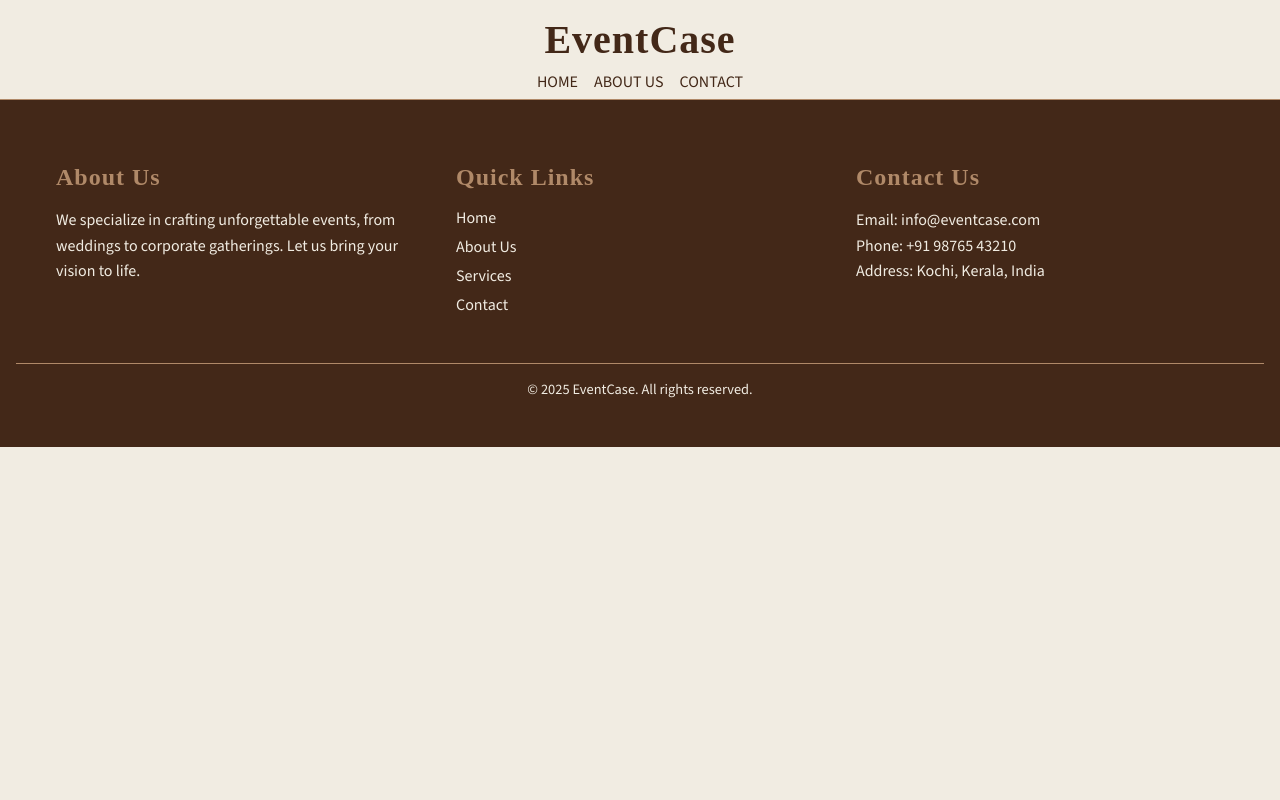
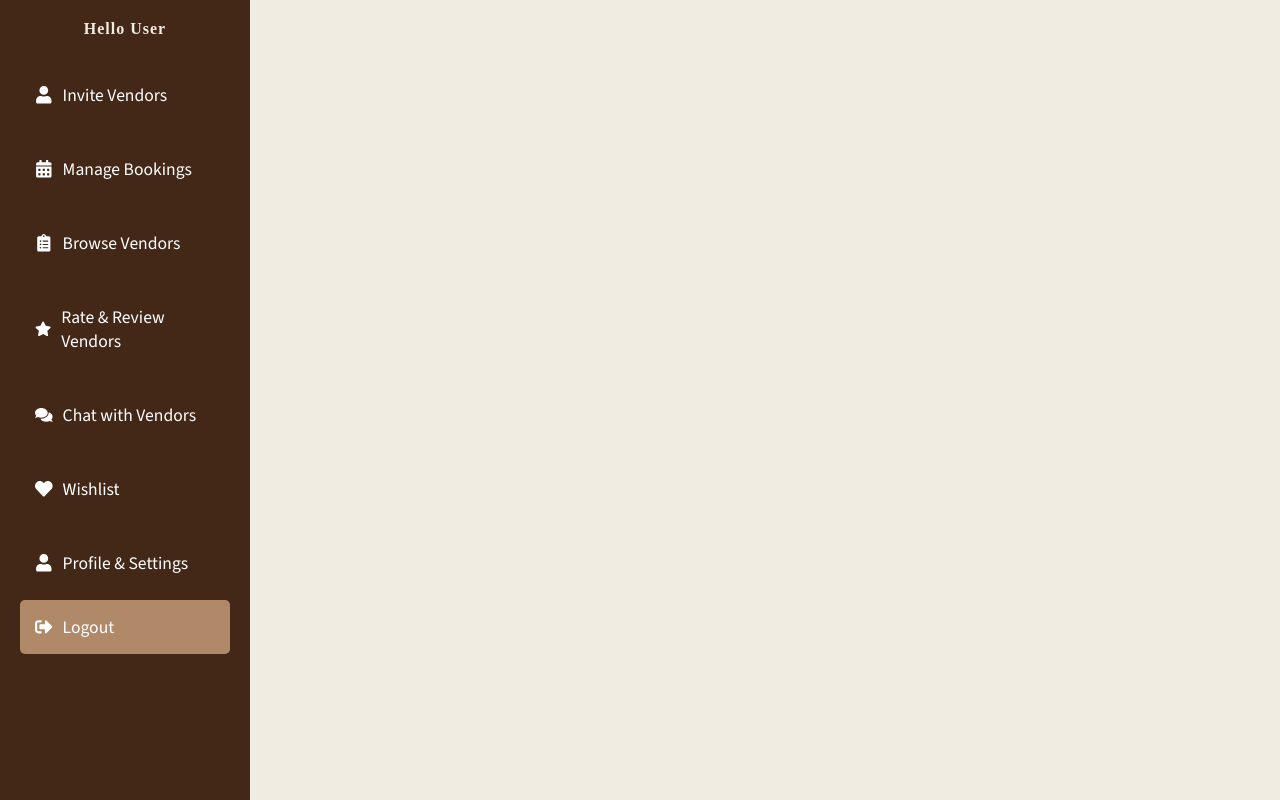
Before and after one commit to sreelakshmyaj/EventCase, a React (Create React App) app in the folder frontend/: page /dashboard in a window 1280 px wide. Built offline with nearby package versions, Linux system fonts and the light colour scheme; a web font is replaced by a local one.

Commit message:
Created sidebar

```diff
--- a/frontend/package.json
+++ b/frontend/package.json
@@ -7,6 +7,7 @@
     "lucide-react": "^0.477.0",
     "react": "^19.0.0",
     "react-dom": "^19.0.0",
+    "react-icons": "^5.5.0",
     "react-router-dom": "^7.2.0",
     "react-scripts": "5.0.1"
   },
--- a/frontend/src/App.css
+++ b/frontend/src/App.css
@@ -6,7 +6,7 @@ body {
     font-family: "Source Sans 3", serif;
 }
 
-h1, h2 {
+h1, h2, h3, h4 {
     font-family: "Oranienbaum", serif;
     letter-spacing: 1px;
 }
@@ -552,6 +552,94 @@ a:hover {
     background: #9a7153;
 }
 
+/* Dashboard */
+.dashboard-page {
+    background: #f1ece2;
+    min-height: 100vh;
+    display: flex;
+    flex-direction: column;
+    align-items: center;
+}
+
+.dashboard-container {
+    text-align: center;
+    background: white;
+    padding: 30px;
+    margin-top: 20px;
+    border-radius: 10px;
+    box-shadow: 0 4px 8px rgba(0, 0, 0, 0.2);
+    width: 90%;
+    max-width: 600px;
+}
+
+.dashboard-container h1 {
+    color: #b08968;
+}
+
+.dashboard-section {
+    margin-top: 20px;
+    padding: 15px;
+    background: #b08968;
+    color: white;
+    border-radius: 8px;
+}
+
+/* Sidebar */
+.sidebar {
+    width: 250px;
+    height: 100vh;
+    background: #432818;
+    color: white;
+    padding: 20px;
+    position: fixed;
+    left: 0;
+    top: 0;
+    display: flex;
+    flex-direction: column;
+}
+
+.sidebar h4 {
+    text-align: center;
+    margin-bottom: 20px;
+    color: #f1ece2;
+}
+
+.sidebar ul {
+    list-style: none;
+    padding: 0;
+    display: flex;
+    flex-direction: column;
+}
+
+.sidebar ul li {
+    padding: 15px;
+    margin: 10px 0;
+    border-radius: 5px;
+    transition: background 0.3s;
+}
+
+.sidebar ul li:hover {
+    background: #b08968;
+}
+
+.sidebar ul li a {
+    color: white;
+    text-decoration: none;
+    display: flex;
+    align-items: center;
+    gap: 10px;
+    font-size: 1.1rem;
+}
+
+.sidebar .logout {
+    margin-top: auto;
+    background: #b08968;
+}
+
+.sidebar .logout:hover {
+    background: #a07155;
+}
+
 
 
 @media screen and (max-width: 768px) {
--- a/frontend/src/App.js
+++ b/frontend/src/App.js
@@ -1,25 +1,23 @@
 import './App.css';
 import Home from './pages/Home';
 import { BrowserRouter as Router, Routes, Route } from 'react-router-dom';
-import Header from './components/Header';
 import AboutUs from './pages/AboutUs';
 import Contact from './pages/Contact';
-import Footer from './components/Footer';
 import Login from './pages/Login';
 import Register from './pages/Regiser';
+import Dashboard from './pages/Dashboard';
 
 function App() {
   return(
     <Router>
-      <Header />
       <Routes>
-        <Route path="/" element={<Home />} />
+        <Route path="/" element={<Dashboard />} />
         <Route path="/about" element={<AboutUs />} />
         <Route path="/contact" element={<Contact />} />
         <Route path='/login' element={<Login />} />
         <Route path='/register' element={<Register />} />
+        <Route path='/dashboard' element={<Dashboard />} />
       </Routes>
-      <Footer />
     </Router>
   )
 }
--- /dev/null
+++ b/frontend/src/components/Sidebar.js
@@ -0,0 +1,55 @@
+import React from "react";
+import { Link } from "react-router-dom";
+import { FaUser, FaCalendarAlt, FaStar, FaComments, FaClipboardList, FaHeart, FaSignOutAlt } from "react-icons/fa";
+
+const Sidebar = () => {
+  return (
+    <div className="sidebar">
+      <h4>Hello User</h4>
+      <ul>
+        <li>
+          <Link to="/invite-vendors">
+            <FaUser /> Invite Vendors
+          </Link>
+        </li>
+        <li>
+          <Link to="/manage-bookings">
+            <FaCalendarAlt /> Manage Bookings
+          </Link>
+        </li>
+        <li>
+          <Link to="/browse-vendors">
+            <FaClipboardList /> Browse Vendors
+          </Link>
+        </li>
+        <li>
+          <Link to="/reviews">
+            <FaStar /> Rate & Review Vendors
+          </Link>
+        </li>
+        <li>
+          <Link to="/messages">
+            <FaComments /> Chat with Vendors
+          </Link>
+        </li>
+        <li>
+          <Link to="/wishlist">
+            <FaHeart /> Wishlist
+          </Link>
+        </li>
+        <li>
+          <Link to="/profile">
+            <FaUser /> Profile & Settings
+          </Link>
+        </li>
+        <li className="logout">
+          <Link to="/logout">
+            <FaSignOutAlt /> Logout
+          </Link>
+        </li>
+      </ul>
+    </div>
+  );
+};
+
+export default Sidebar;
--- /dev/null
+++ b/frontend/src/pages/Dashboard.js
@@ -0,0 +1,12 @@
+import React from 'react'
+import Sidebar from '../components/Sidebar'
+
+const Dashboard = () => {
+  return (
+    <div>
+      <Sidebar />
+    </div>
+  )
+}
+
+export default Dashboard
--- a/frontend/src/pages/Login.js
+++ b/frontend/src/pages/Login.js
@@ -1,4 +1,4 @@
-import React from "react";
+import React, { useState } from "react";
 import { useLocation, useNavigate } from "react-router-dom";
 
 const Login = () => {
@@ -6,14 +6,27 @@ const Login = () => {
   const params = new URLSearchParams(location.search);
   const userType = params.get("type") || "client"; // Default to client
   const navigate = useNavigate();
+  const [email, setEmail] = useState("");
+  const [password, setPassword] = useState("");
+
+  const handleLogin = (e) => {
+    e.preventDefault();
+    // Authentication logic (can be API-based later)
+    if (email && password) {
+      localStorage.setItem("authToken", "mockToken"); // Simulated authentication
+      navigate(`/dashboard?type=${userType}`);
+    } else {
+      alert("Enter valid credentials");
+    }
+  };
 
   return (
     <div className="login-page">
       <div className="login-container">
         <h1>{userType === "vendor" ? "Vendor Login" : "Client Login"}</h1>
-        <form>
-          <input type="email" placeholder="Enter your email" required />
-          <input type="password" placeholder="Enter your password" required />
+        <form onSubmit={handleLogin}>
+          <input type="email" placeholder="Enter your email" value={email} onChange={(e) => setEmail(e.target.value)} required />
+          <input type="password" placeholder="Enter your password" value={password} onChange={(e) => setPassword(e.target.value)} required />
           <button type="submit">Login</button>
         </form>
         <p className="switch-text">
@@ -24,10 +37,7 @@ const Login = () => {
           )}
         </p>
         <p className="register-text">
-          New user?{" "}
-          <span onClick={() => navigate(`/register?type=${userType}`)}>
-            Register here
-          </span>
+          New user? <a href={`/register?type=${userType}`}>Register here</a>
         </p>
       </div>
     </div>
```
Also changed, not shown: 1 other file (tests, documents, lock files or other folders).
